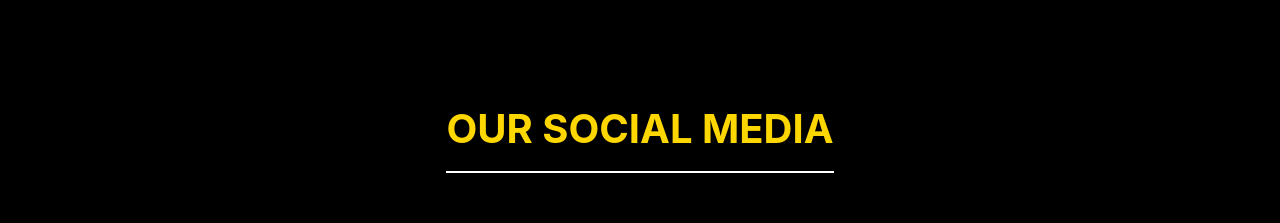
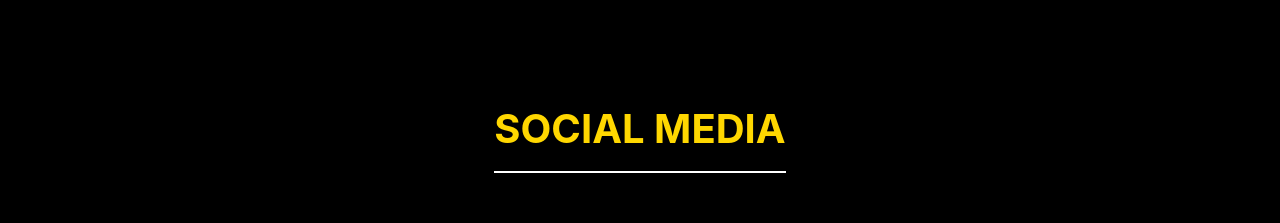
Before and after one commit to ImranElectricTraders/imranelectrictraders.github.io, a plain HTML site: page index.html in a window 1280 px wide. Shown: the part 1765-1988 px from the top of the page. Drawn offline with Linux system fonts and the light colour scheme.

Commit message:
Update index.html

```diff
--- a/index.html
+++ b/index.html
@@ -556,7 +556,7 @@
     </style>
 
     <div class="section-header">
-        <h2>Our Social Media</h2>
+        <h2>Social Media</h2>
     </div>
     <div class="social-container">
         <div class="social-buttons">
```
